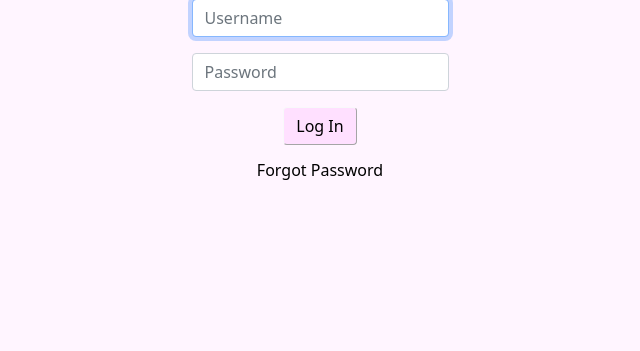
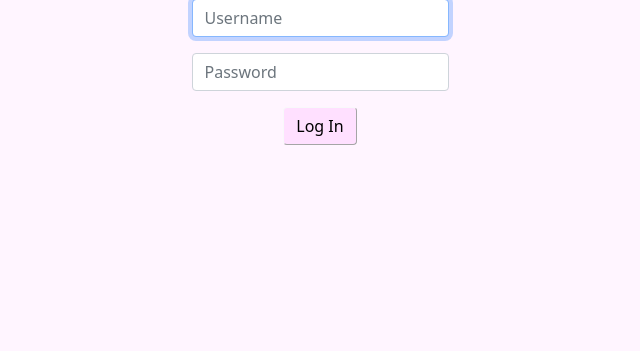
Before and after one commit to Kaguya-hash/proj_1_cs50x, a Flask app: page /login in a window 1280 px wide. Shown: the part 125-476 px from the top of the page, without its empty margins (320-960 px from the left). Run offline with Flask 3, Linux system fonts and the light colour scheme; some libraries are stand-ins or nearby versions.

Commit message:
1.6 final without mail

```diff
--- a/templates/login.html
+++ b/templates/login.html
@@ -21,7 +21,7 @@
     <p>
         <h6>
             <!--If forgot password-->
-            <a href="/password" style="text-decoration: none; color: black;">Forgot Password</a>
+            <!--<a href="/password" style="text-decoration: none; color: black;">Forgot Password</a>-->
         </h6>
     </p>
 {% endblock %}
```
